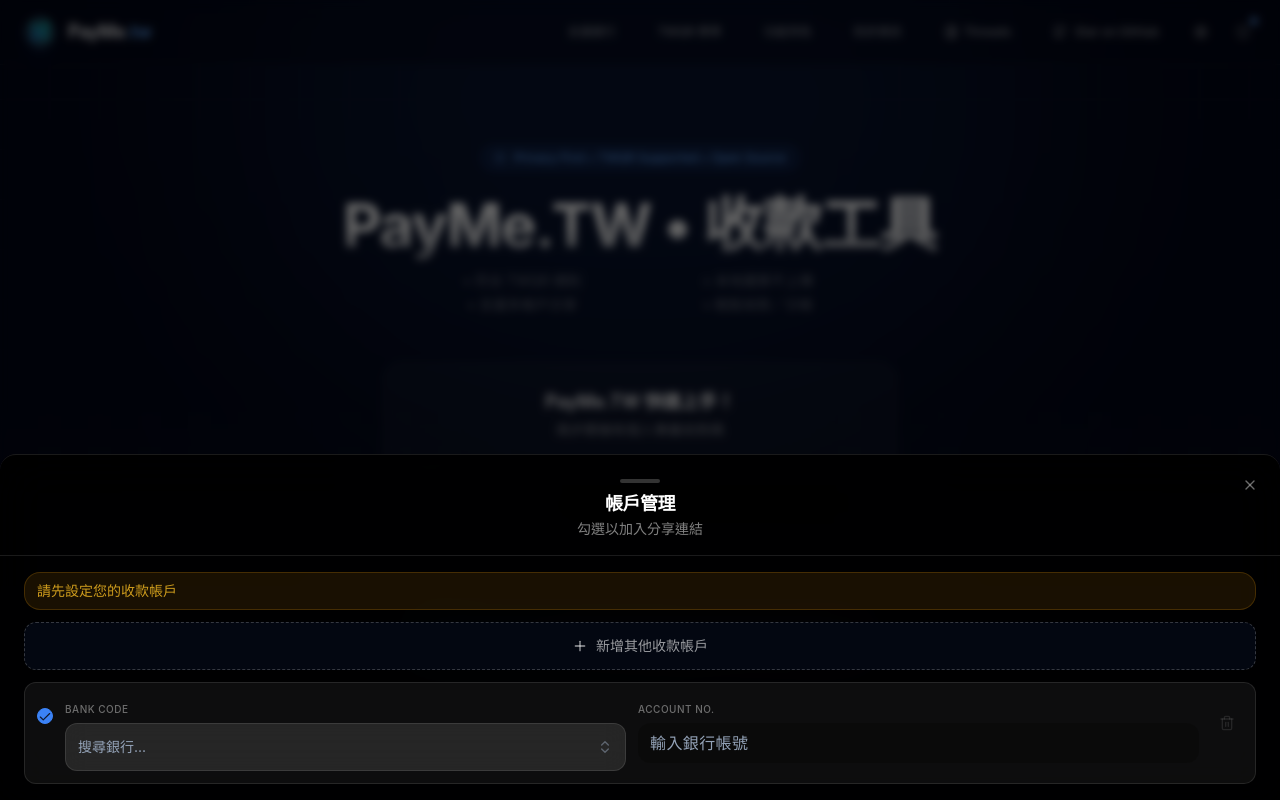
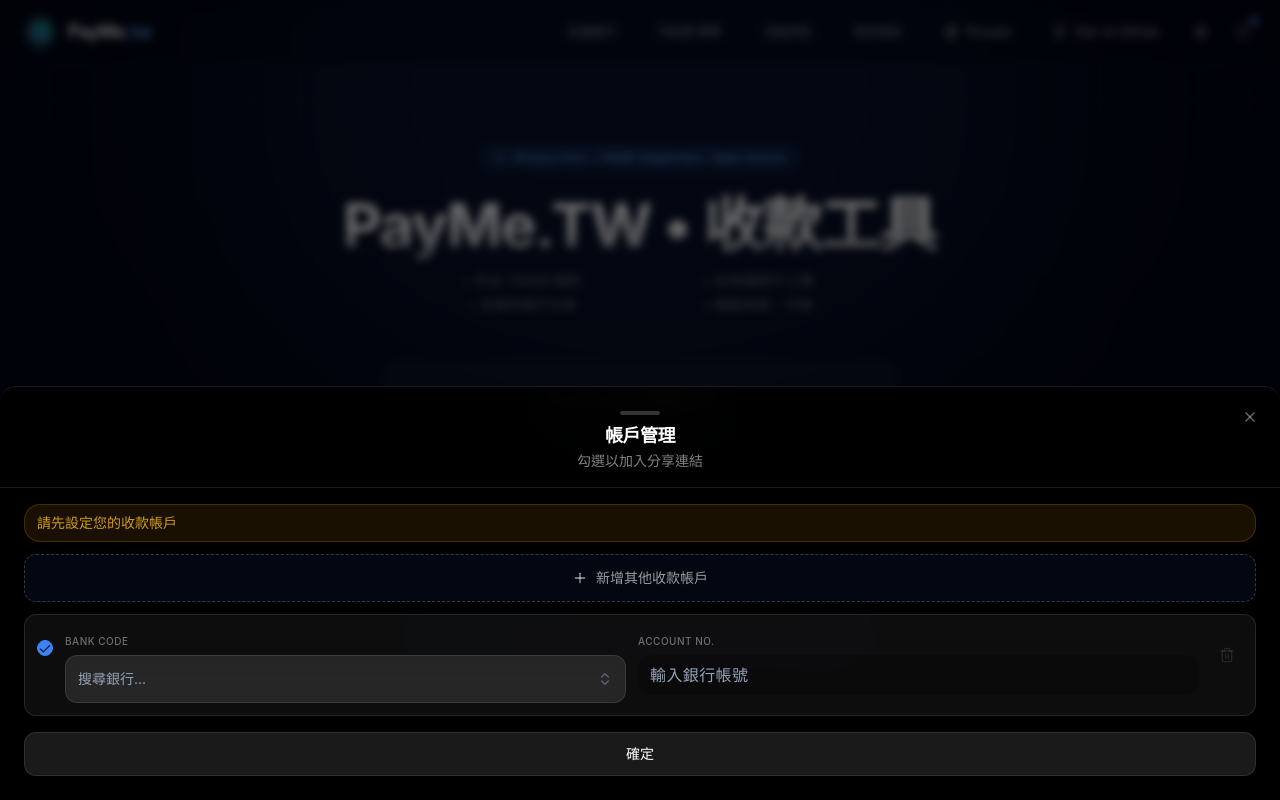
Before and after one commit to JTH58/payme, a Next.js app: page / in a window 1280 px wide. Both pictures are taken after a click on the button "設定帳戶資訊". Shown: the top 800 px of the page. Built offline with nearby package versions, Linux system fonts and the light colour scheme.

Commit message:
feat: add confirm button to close account management sheet

```diff
--- a/src/components/generator/account-sheet.tsx
+++ b/src/components/generator/account-sheet.tsx
@@ -7,6 +7,7 @@
   SheetTitle,
   SheetDescription,
 } from '@/components/ui/sheet';
+import { Button } from '@/components/ui/button';
 import { BankForm } from '@/modules/core/components/bank-form';
 import type { AccountEntry } from '@/hooks/use-accounts';
 
@@ -51,6 +52,15 @@
             onUpdateAccount={onUpdateAccount}
             onToggleShared={onToggleShared}
           />
+          <div className="pt-4 pb-2">
+            <Button
+              type="button"
+              className="w-full h-11 bg-white/10 hover:bg-white/15 text-white font-medium"
+              onClick={() => onOpenChange(false)}
+            >
+              確定
+            </Button>
+          </div>
         </SheetBody>
       </SheetContent>
     </Sheet>
```
